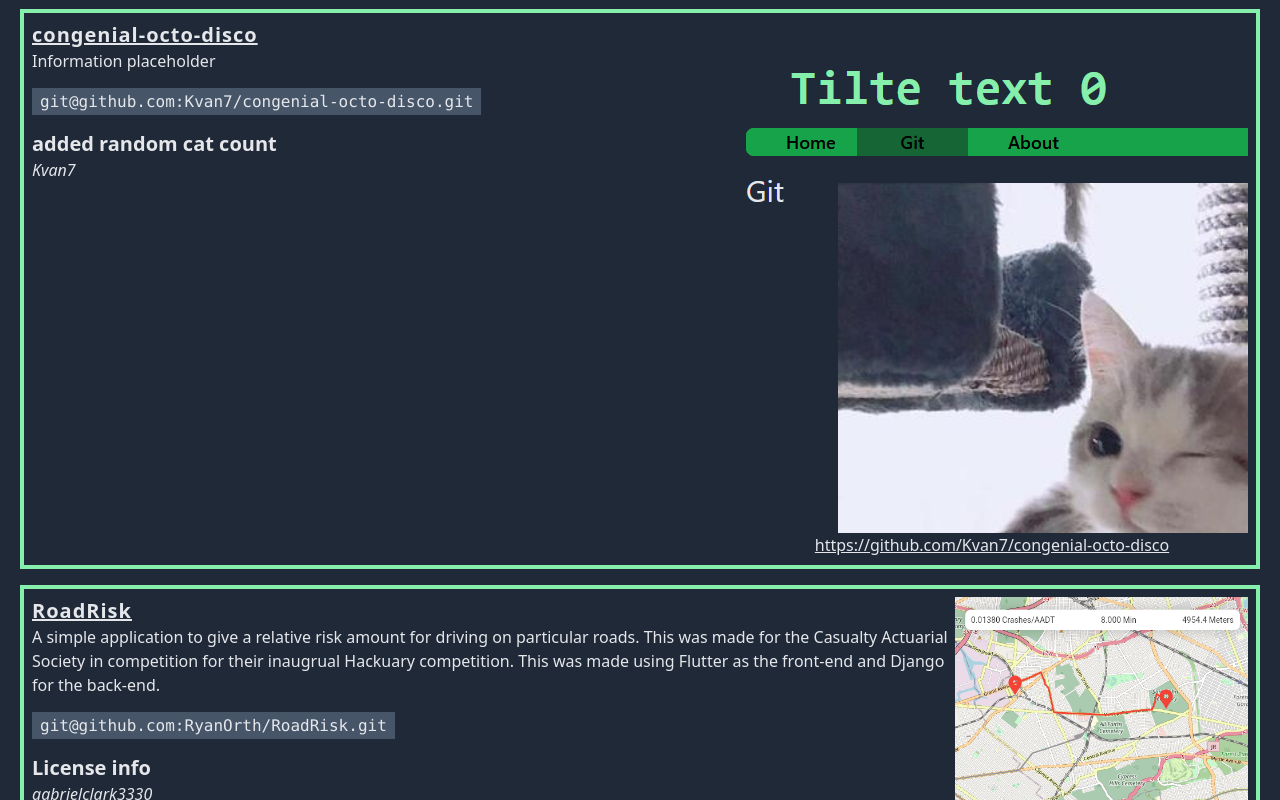
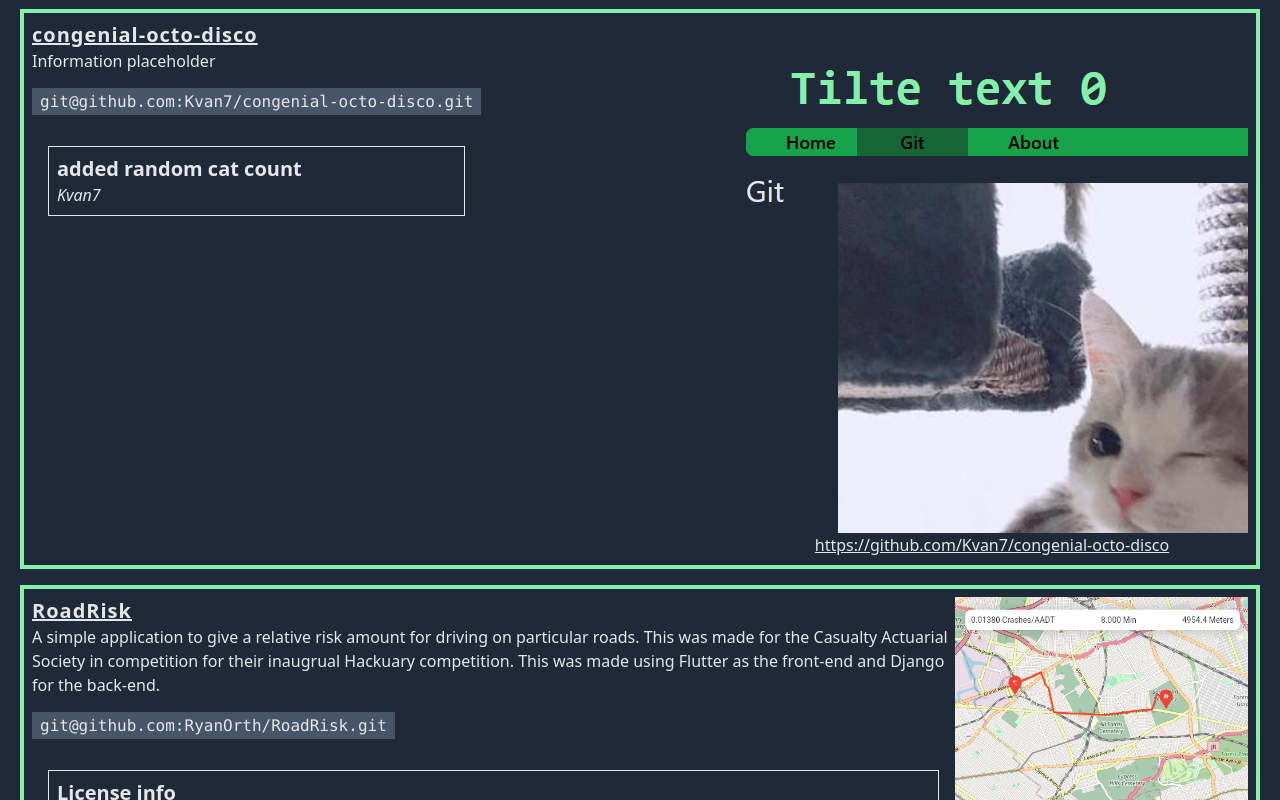
Before and after one commit to Kvan7/congenial-octo-disco, a React (Create React App) app in the folder my-app/: page /git in a window 1280 px wide. Shown: the part 1960-2760 px from the top of the page. Built offline with nearby package versions, Linux system fonts and the light colour scheme.

Commit message:
adding other commit info

```diff
--- a/my-app/src/components/CommitComponent.tsx
+++ b/my-app/src/components/CommitComponent.tsx
@@ -18,7 +18,7 @@ type Props = {
 const CommitComponent = (props: Props) => {
 
 	return (
-		<div>
+		<div className='m-4 border p-2'>
 			<div className='text-xl font-semibold'>
 				{props.commit.desc}
 			</div>
--- a/my-app/src/components/RepoComponent.tsx
+++ b/my-app/src/components/RepoComponent.tsx
@@ -16,7 +16,7 @@ type PropsWithChildren = {
 	about: string | undefined;
 	name: string;
 	url: string;
-	lang?: [string];
+	lang?: string[];
 	commitCount?: number;
 	clone: string;
 	license?: string;
--- a/my-app/src/components/pages/GitPage.tsx
+++ b/my-app/src/components/pages/GitPage.tsx
@@ -35,16 +35,26 @@ export default class GitPage extends Component<Props, State> {
 		var repoElements = [];
 		for (let i = 0; i < repos.length; i++) {
 			const element = repos[i];
+			const com = element["last-commit"];
 			repoElements.push(
 				<RepoFull
 					about={element["about"]}
 					name={element["repo-name"]}
+					lang={element["lang"]}
+					commitCount={element["commit-count"]}
+					license={element["license"]}
 					url={element["url"]}
 					clone={element["clone"]}
 					imgName={element["img"]}
 					lastCommit={{
-						desc: element["last-commit"]["desc"],
-						contributer: element["last-commit"]["contributer"]
+						desc: com["desc"],
+						contributer: com["contributer"],
+						branch: com["branch"],
+						date: new Date(com["date"]),
+						files: com["files"],
+						add: com["add"],
+						del: com["del"],
+						verified: com["verified"]
 					}}
 				/>
 			);
```
